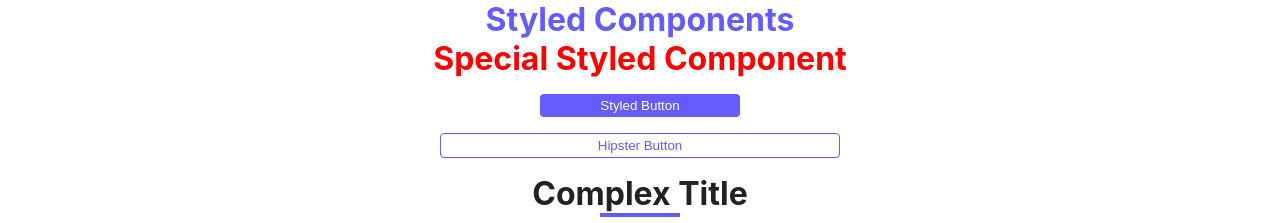
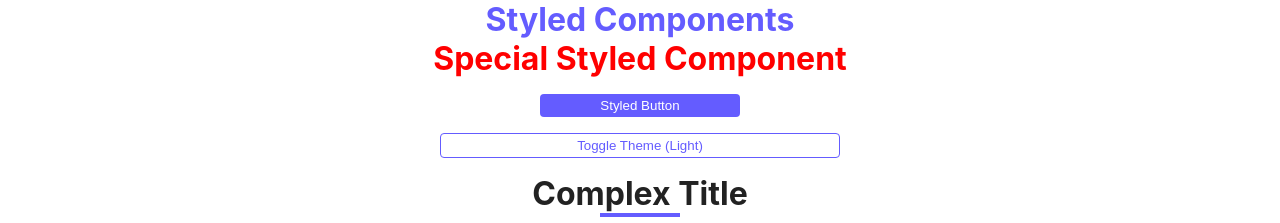
Before and after one commit to mshuber1981/Styled-Components, a React (Create React App) app: page / in a window 1280 px wide. Shown: the top 223 px of the page. Built offline with nearby package versions, Linux system fonts and the light colour scheme; the HTML template or start-up script is replaced by a standard one.

Commit message:
Updating Container/HipsterButton

```diff
--- a/src/App.js
+++ b/src/App.js
@@ -21,6 +21,7 @@ const darkTheme = {
 const Container = styled.div`
   color: ${({ theme }) => theme.color};
   background: ${({ theme }) => theme.background};
+  min-height: 100vh;
 `;
 
 export default function App() {
@@ -46,7 +47,9 @@ export default function App() {
           <BasicTitle>Styled Components</BasicTitle>
           <BasicTitle special>Special Styled Component</BasicTitle>
           <DefualtButton>Styled Button</DefualtButton>
-          <HipsterButton onClick={toggleTheme}>Hipster Button</HipsterButton>
+          <HipsterButton onClick={toggleTheme}>
+            Toggle Theme ({theme === baseTheme ? "Light" : "Dark"})
+          </HipsterButton>
           <ComplexTitle title={"Complex Title"} />
           <Card />
         </Container>
```
